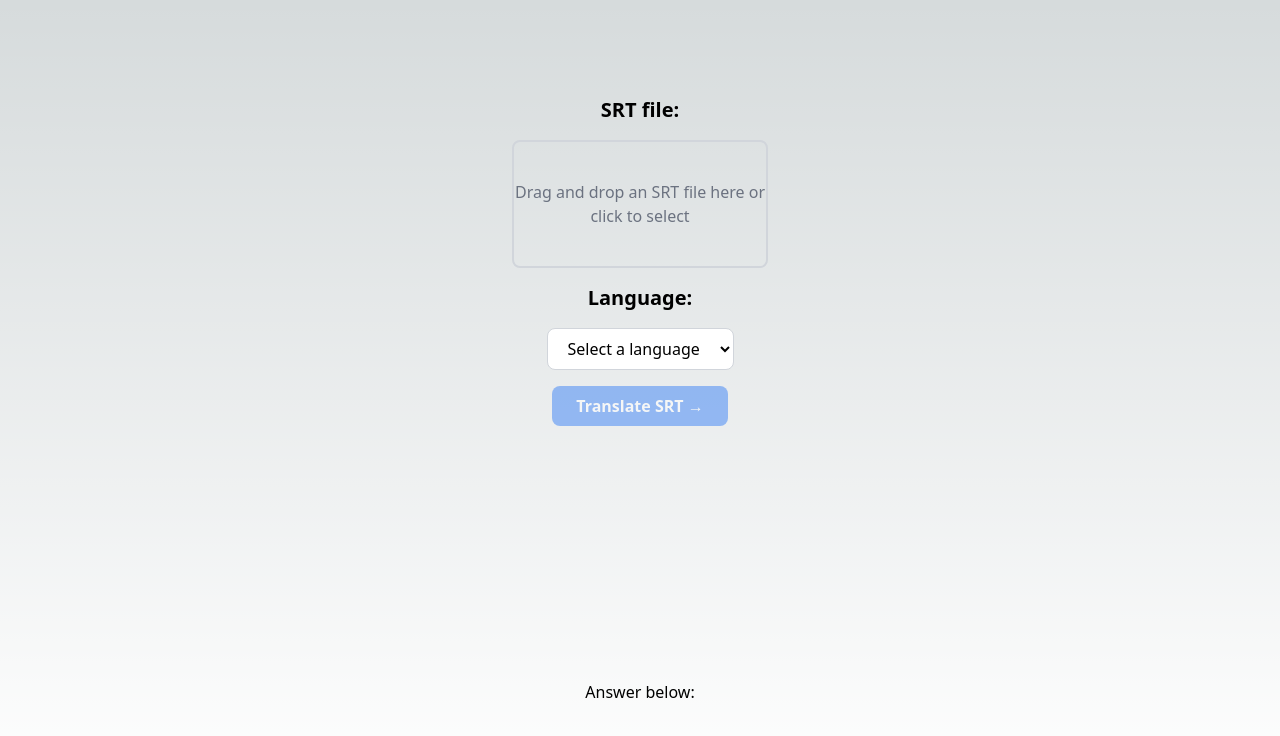
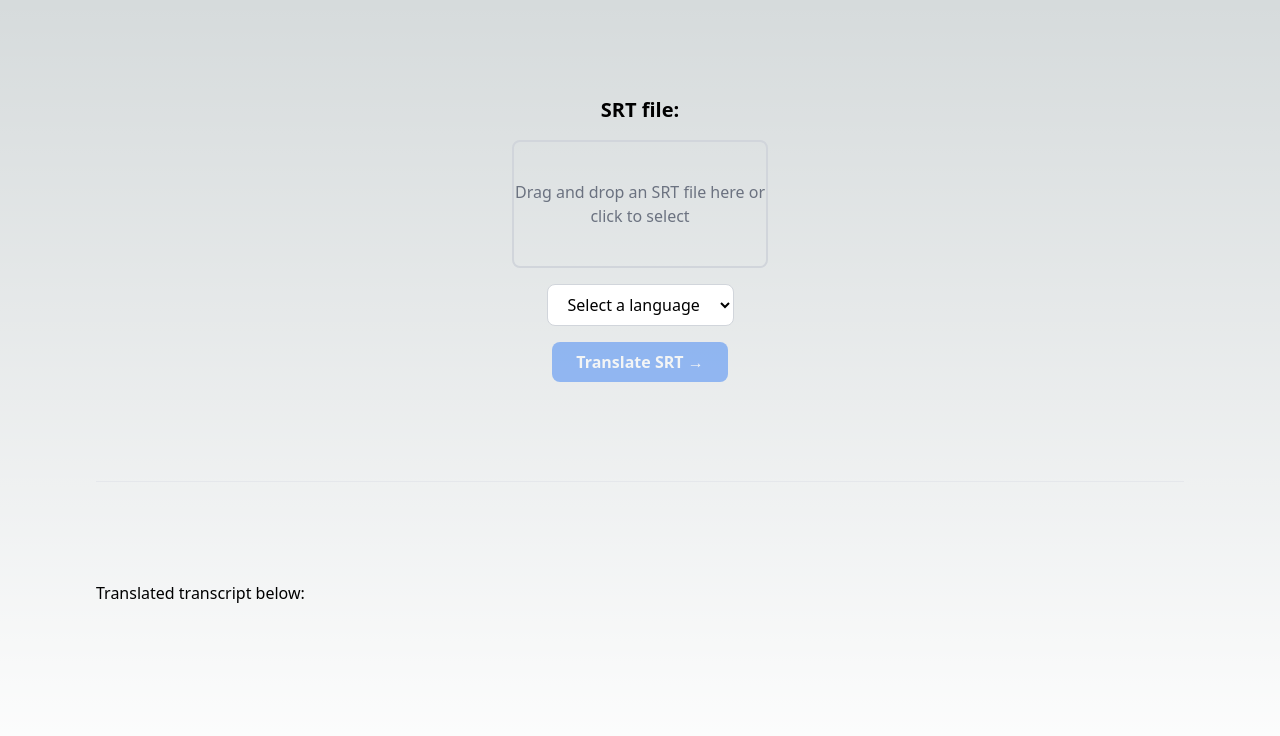
Before and after one commit to yazinsai/srt-ai, a Next.js app: page / in a window 1280 px wide. Shown: the top 736 px of the page. Built offline with nearby package versions, Linux system fonts and the light colour scheme.

Commit message:
Functional

```diff
--- a/components/Form.tsx
+++ b/components/Form.tsx
@@ -74,7 +74,7 @@ const SrtForm: React.FC<Props> = ({ onSubmit }) => {
         onDrop={handleDrop}
         className={`w-64 h-32 border-2 ${
           dragging ? "border-blue-300" : "border-gray-300"
-        } rounded-lg flex items-center justify-center cursor-pointer`}
+        } rounded-lg flex items-center justify-center cursor-pointer relative`}
       >
         {file ? (
           <p>{file.name}</p>
@@ -91,11 +91,8 @@ const SrtForm: React.FC<Props> = ({ onSubmit }) => {
           style={{ width: "100%", height: "100%" }}
         />
       </div>
-      <label htmlFor="language" className="block font-bold text-xl">
-        Language:
-      </label>
+
       <select
-        id="language"
         value={language}
         onChange={(e) => setLanguage(e.target.value)}
         className="bg-white py-2 px-4 border border-gray-300 rounded-lg"
--- /dev/null
+++ b/components/Timestamp.tsx
@@ -0,0 +1,34 @@
+import React, { FC } from "react";
+import "tailwindcss/tailwind.css";
+import type { Chunk } from "@/types";
+
+const Timestamp: FC<Chunk> = ({ index, start, end, text }) => {
+  const formatTimestamp = (timestamp: string) => {
+    let [hours, minutes, secondsWithMs] = timestamp.split(":");
+    const [seconds, ms] = secondsWithMs.split(",");
+
+    return `${minutes}:${seconds}.${ms[0]}`;
+  };
+
+  return (
+    <div className="flex">
+      <div className="flex flex-col items-center">
+        <div className="flex items-center mb-1">
+          <span className="text-xl">⏲</span>
+          <p className="ml-2 text-gray-400">{formatTimestamp(start)}</p>
+        </div>
+        <div className="flex items-center">
+          <span className="text-xl">⏲</span>
+          <p className="ml-2 text-gray-400">{formatTimestamp(end)}</p>
+        </div>
+      </div>
+      <textarea
+        className="flex-grow h-full ml-4 bg-gray-200 p-2 rounded-lg"
+        value={text}
+        readOnly
+      />
+    </div>
+  );
+};
+
+export default Timestamp;
--- a/pages/api/translate.ts
+++ b/pages/api/translate.ts
@@ -74,7 +74,9 @@ const streamFromResponse = (
   let index = 0;
 
   const reconstructPartialSRT = (text: string) => {
-    const reconstructedSRT = `${index + 1}\n${timestamps[index]}\n${text}\n\n`;
+    const reconstructedSRT = `${index + 1}\n${
+      timestamps[index]
+    }\n${text.trim()}\n\n`;
     index++;
     return reconstructedSRT;
   };
--- a/pages/index.tsx
+++ b/pages/index.tsx
@@ -1,9 +1,11 @@
-import Image from "next/image";
+import React from "react";
 import { Inter } from "next/font/google";
+const inter = Inter({ subsets: ["latin"] });
+
 import Form from "@/components/Form";
-import React from "react";
+import Timestamp from "@/components/Timestamp";
 
-const inter = Inter({ subsets: ["latin"] });
+import type { Chunk } from "@/types";
 
 const triggerFileDownload = (filename: string, content: string) => {
   const element = document.createElement("a");
@@ -16,6 +18,7 @@ const triggerFileDownload = (filename: string, content: string) => {
 
 export default function Home() {
   const [translatedSrt, setTranslatedSrt] = React.useState("");
+  const [translatedChunks, setTranslatedChunks] = React.useState<Chunk[]>([]);
 
   async function handleStream(response: any) {
     const data = response.body;
@@ -33,9 +36,17 @@ export default function Home() {
 
       content += chunk;
       setTranslatedSrt((prev) => prev + chunk);
+      if (chunk.trim().length)
+        setTranslatedChunks((prev) => [...prev, parseChunk(chunk)]);
     }
 
     return content;
+
+    function parseChunk(chunkStr: string): Chunk {
+      const [index, timestamps, text] = chunkStr.split("\n");
+      const [start, end] = timestamps.split(" --> ");
+      return { index, start, end, text };
+    }
   }
 
   async function handleSubmit(content: string, language: string) {
@@ -68,11 +79,15 @@ export default function Home() {
   }
 
   return (
-    <main className="flex min-h-screen flex-col items-center justify-between p-24">
+    <main className="flex min-h-screen flex-col justify-between p-24">
       <Form onSubmit={handleSubmit} />
       <hr />
-      Answer below:
-      {translatedSrt}
+      Translated transcript below:
+      <div className="flex flex-col gap-y-2">
+        {translatedChunks.map((chunk, id) => (
+          <Timestamp key={id} {...chunk} />
+        ))}
+      </div>
     </main>
   );
 }
--- /dev/null
+++ b/types.ts
@@ -0,0 +1,6 @@
+export interface Chunk {
+  index: string;
+  start: string;
+  end: string;
+  text: string;
+}
```
